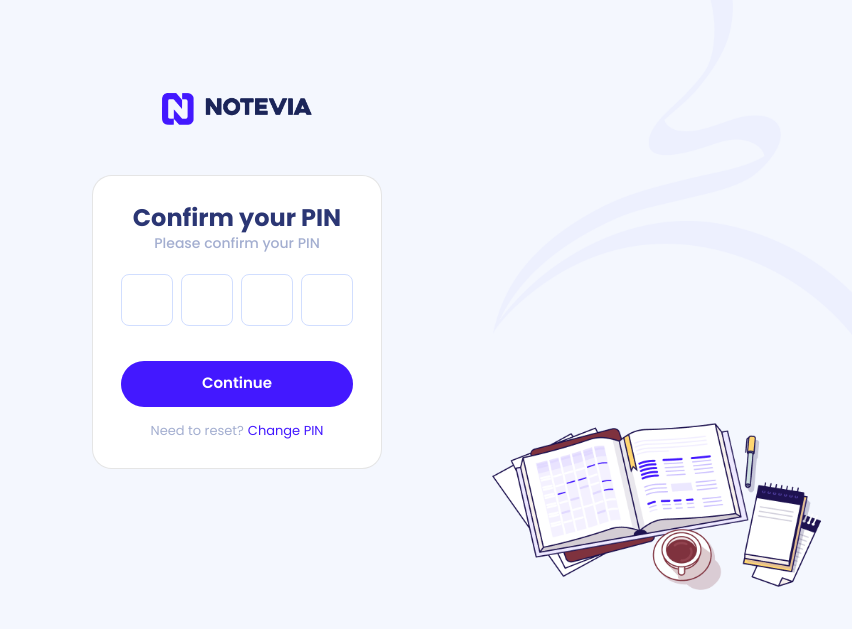
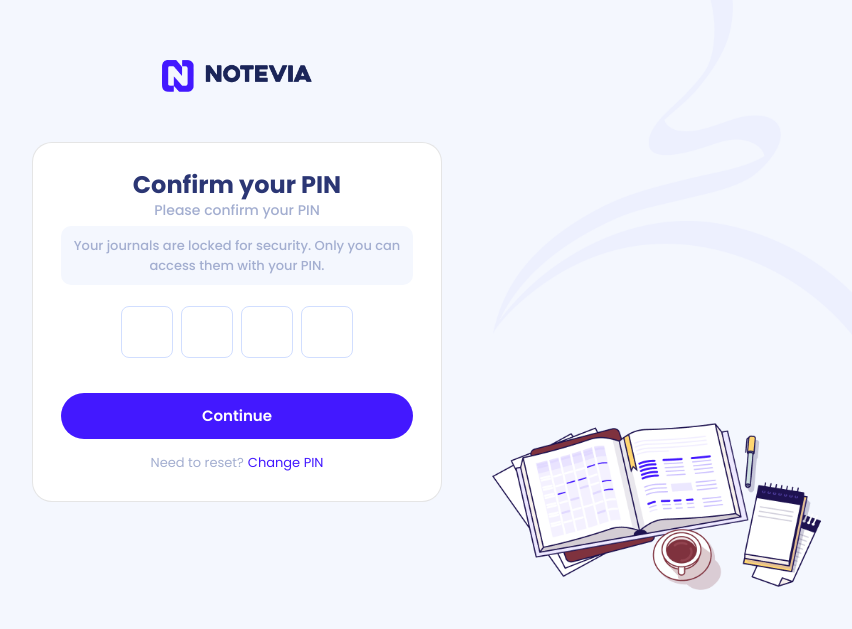
Before and after one commit to ramsha-RM/journal, a React (Vite) app: page /pin/verify in a window 1280 px wide. Shown: the part 119-748 px from the top of the page, without its empty margins (403-1255 px from the left). Built offline with nearby package versions, Linux system fonts and the light colour scheme.

Commit message:
upgrade UI

```diff
--- a/src/pages/auth/VerifyPin.jsx
+++ b/src/pages/auth/VerifyPin.jsx
@@ -80,10 +80,15 @@ const VerifyPin = () => {
           </h2>
           <p className="textline">
             {isTimeout
-              ? "We’ve locked your session to keep your data safe. Enter your PIN to continue where you left off."
+              ? "Enter your PIN to continue."
               : "Please confirm your PIN"}
           </p>
-
+          <p className="securityline">
+            {isTimeout
+              ? "Your session is locked for security. Only you can access it with your PIN."
+              : "Your journals are locked for security. Only you can access them with your PIN."
+               }
+          </p>
           <OtpInput length={4} onChange={setPin} />
 
           <button
```
